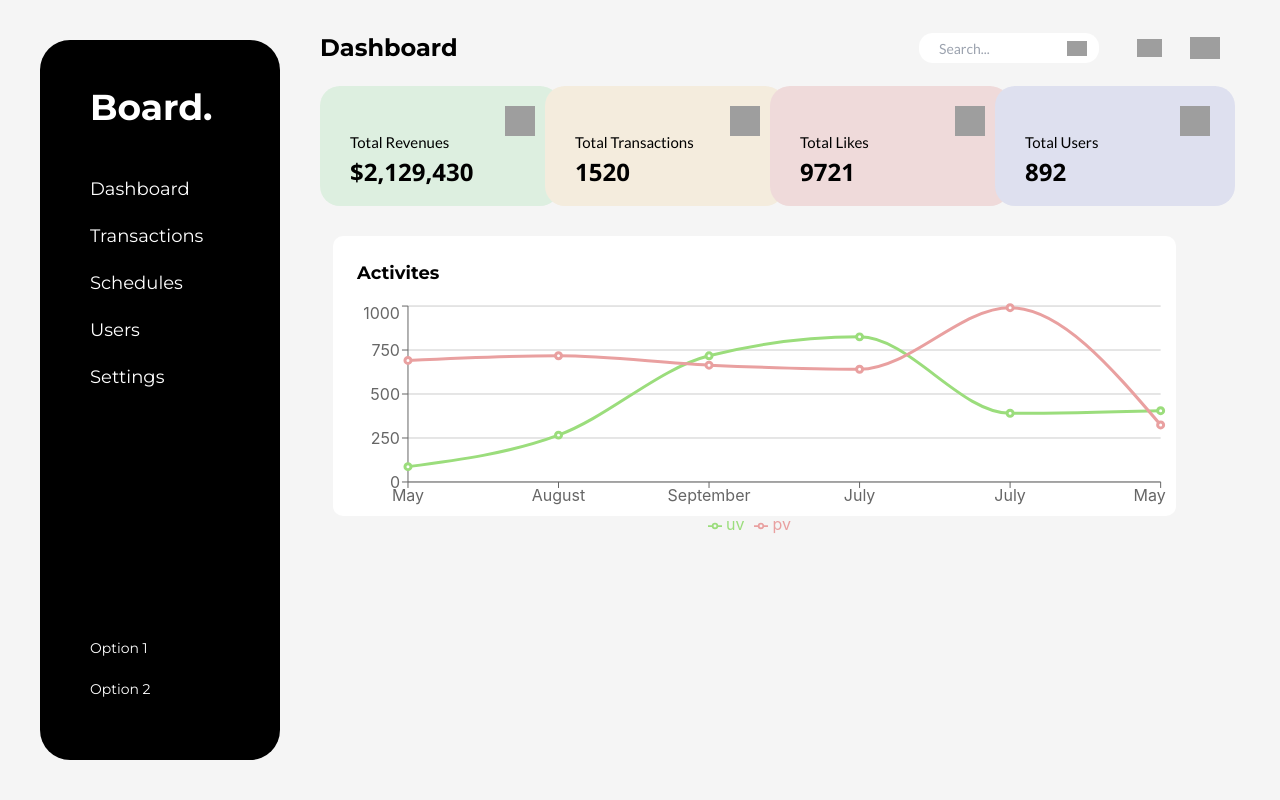
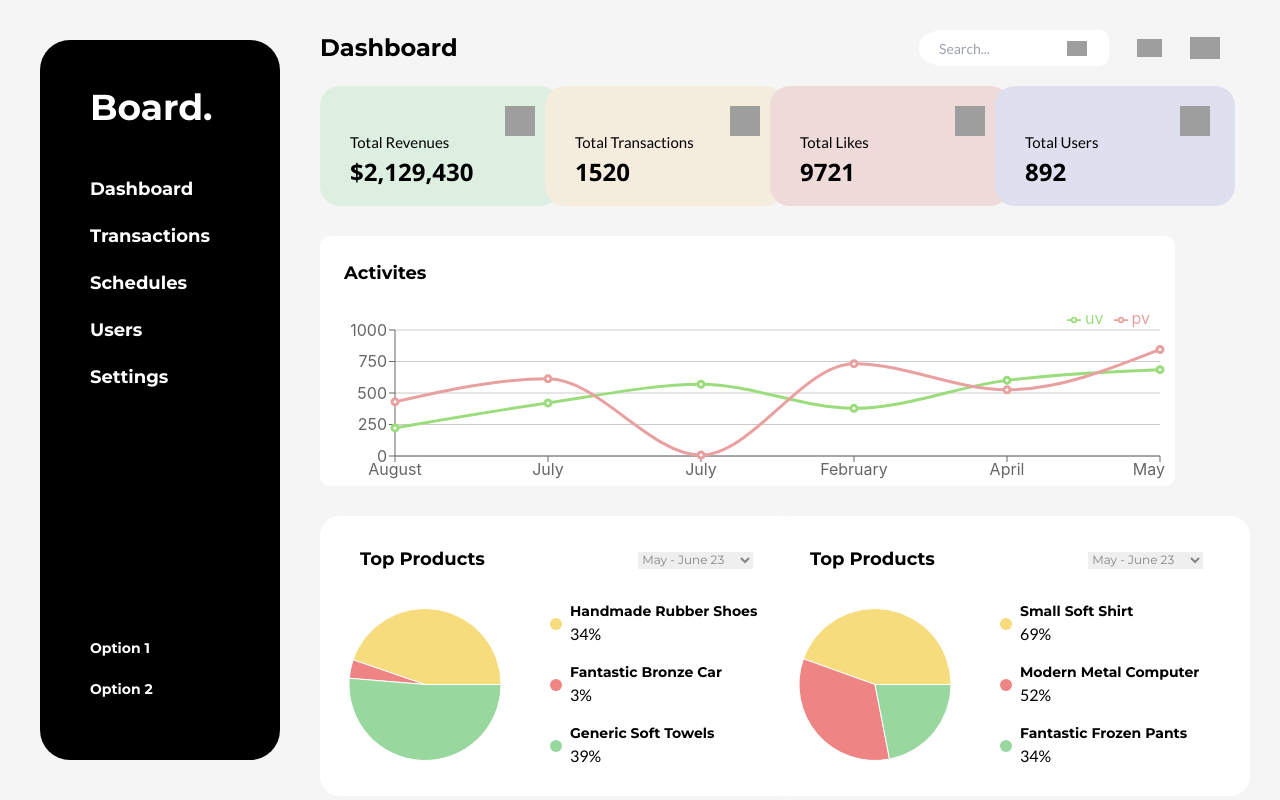
Before and after one commit to Sammy970/reactjs-assignment, a React (Create React App) app: page / in a window 1280 px wide. Built offline with nearby package versions, Linux system fonts and the light colour scheme; grey boxes are pictures that could not be loaded.

Commit message:
Added PieChart and other stuff

```diff
--- a/src/App.css
+++ b/src/App.css
@@ -1,5 +1,6 @@
 .App {
   text-align: center;
+  background-color: #f5f5f5 ;
 }
 
 .App-logo {
--- a/src/App.js
+++ b/src/App.js
@@ -1,6 +1,6 @@
 import "./App.css";
 import DashboardPage from "./Components/DashboardPage";
-// import Page from "./Components/Page";
+import Page from "./Components/Page";
 import { GoogleOAuthProvider } from "@react-oauth/google";
 
 function App() {
--- a/src/Components/CSS/Dashboard.css
+++ b/src/Components/CSS/Dashboard.css
@@ -36,9 +36,13 @@
 
 .chartContainer {
   padding-top: 30px;
-  margin-left: 13px;
+  /* margin-left: 13px; */
   /* display: flex; */
   /* justify-content: center; */
   /* align-items: center; */
   /* width: 100%; */
 }
+
+.pieContainer {
+  padding-top: 30px;
+}
--- a/src/Components/CSS/DashboardPage.css
+++ b/src/Components/CSS/DashboardPage.css
@@ -3,6 +3,7 @@
 
 .bg {
   background-color: #f5f5f5;
+  height: 100vh; /* Set the height to 100% of the viewport height */
 }
 
 .bg2 {
--- a/src/Components/Dashboard.js
+++ b/src/Components/Dashboard.js
@@ -2,7 +2,8 @@ import React from "react";
 import "./CSS/Dashboard.css";
 
 import SmCards from "./DashboardComponents/SmCards";
-import Chart from "./Chart";
+import Chart from "./DashboardComponents/Chart";
+import PieChartCard from "./DashboardComponents/PieChartCard";
 
 const Dashboard = () => {
   return (
@@ -61,6 +62,16 @@ const Dashboard = () => {
         <div className="chartContainer">
           <Chart />
         </div>
+
+        <div className="grid grid-flow-col grid-cols-2 ">
+          <div className="pieContainer">
+            <PieChartCard />
+          </div>
+
+          <div className="pieContainer">
+            <PieChartCard />
+          </div>
+        </div>
       </div>
     </>
   );
--- a/src/Components/Chart.js
+++ b/src/Components/DashboardComponents/Chart.js
@@ -34,11 +34,11 @@ const Chart = () => {
       <div
         style={{
           width: "95%",
-          height: "280px",
+          height: "250px",
           backgroundColor: "#FFFFFF",
           padding: "10px",
           borderRadius: "10px",
-          paddingBottom: "30px"
+          paddingBottom: "50px",
         }}
       >
         <h1
@@ -47,7 +47,7 @@ const Chart = () => {
             fontSize: "18px",
             fontFamily: "Montserrat",
             fontWeight: 700,
-            padding: "14px"
+            padding: "14px",
           }}
         >
           Activites
@@ -63,7 +63,7 @@ const Chart = () => {
             <XAxis dataKey="name" />
             <YAxis />
             <Tooltip />
-            <Legend />
+            <Legend verticalAlign="top" align="right" />
             <Line
               type="monotone"
               dataKey="uv"
--- /dev/null
+++ b/src/Components/DashboardComponents/PieChartCard.css
@@ -0,0 +1,47 @@
+@import url("https://fonts.googleapis.com/css2?family=Montserrat:wght@700&display=swap");
+@import url("https://fonts.googleapis.com/css2?family=Lato&display=swap");
+
+.cardContainer {
+  width: 480px;
+  height: 280px;
+  background-color: #ffffff;
+  border-radius: 20px;
+}
+
+h2 {
+  color: #000;
+  font-size: 18px;
+  font-family: "Montserrat", sans-serif;
+  font-weight: 700;
+}
+
+h3 {
+  color: #000;
+  font-size: 14px;
+  font-family: "Montserrat", sans-serif;
+  font-weight: 700;
+}
+
+p {
+  color: #858585;
+  font-size: 12px;
+  font-family: "Lato", sans-serif;
+}
+
+.cardContents {
+  padding-left: 40px;
+  padding-right: 40px;
+  padding-top: 30px;
+  padding-bottom: -20px;
+}
+
+select {
+  outline: none;
+}
+
+select,
+option {
+  color: #858585;
+  font-size: 12px;
+  font-family: "Montserrat", sans-serif;
+}
--- /dev/null
+++ b/src/Components/DashboardComponents/PieChartCard.js
@@ -0,0 +1,86 @@
+import React, { useState, useEffect } from "react";
+import { PieChart, Pie, Cell, Legend, ResponsiveContainer } from "recharts";
+import { faker } from "@faker-js/faker";
+
+import "./PieChartCard.css";
+
+const COLORS = ["#F6DC7D", "#EE8484", "#98D89E"];
+
+const PieChartCard = () => {
+  const [data, setData] = useState([]);
+
+  useEffect(() => {
+    const generateData = () => {
+      const newData = [];
+      for (let i = 0; i < 3; i++) {
+        const name = faker.commerce.productName();
+        const value = faker.helpers.rangeToNumber({ min: 0, max: 100 });
+        newData.push({ name, value });
+      }
+      setData(newData);
+    };
+
+    generateData();
+  }, []);
+
+  return (
+    <div className="cardContainer flex grid grid-flow-row grid-rows-auto ">
+      <div className="flex grid grid-flow-col grid-cols-auto gap-6 cardContents">
+        <h2>Top Products</h2>
+        <div className="col-end-7">
+          <select className=" ">
+            <option value="option1">May - June 23</option>
+            <option value="option2">June - July 23</option>
+            <option value="option3">July - August 23</option>
+          </select>
+        </div>
+      </div>
+
+      <div className="grid grid-cols-2">
+        <div>
+          <ResponsiveContainer width={300}>
+            <PieChart>
+              <Pie
+                data={data}
+                dataKey="value"
+                cx={100}
+                // cy={150}
+                outerRadius={76}
+                fill="#8884d8"
+              >
+                {data.map((entry, index) => (
+                  <Cell
+                    key={`cell-${index}`}
+                    fill={COLORS[index % COLORS.length]}
+                  />
+                ))}
+              </Pie>
+            </PieChart>
+          </ResponsiveContainer>
+        </div>
+
+        <div
+          style={{
+            alignSelf: "center",
+            marginLeft: "-10px",
+          }}
+        >
+          {data.map((entry, index) => (
+            <div key={`legend-${index}`} className="flex items-center">
+              <span
+                className="w-3 h-3 rounded-full mr-2"
+                style={{ backgroundColor: COLORS[index % COLORS.length] }}
+              ></span>
+              <div className="flex flex-col py-2">
+                <h3>{entry.name}</h3>
+                <p>{entry.value}%</p>
+              </div>
+            </div>
+          ))}
+        </div>
+      </div>
+    </div>
+  );
+};
+
+export default PieChartCard;
--- a/src/Components/DashboardPage.js
+++ b/src/Components/DashboardPage.js
@@ -11,7 +11,7 @@ const DashboardPage = () => {
       <div className=" w-1/4 sidebar flex justify-center items-center float-left">
         <Sidebar />
       </div>
-      <div className="w-3/4 flex">
+      <div className="w-3/4 flex  float-right">
         <Dashboard />
       </div>
     </div>
```
